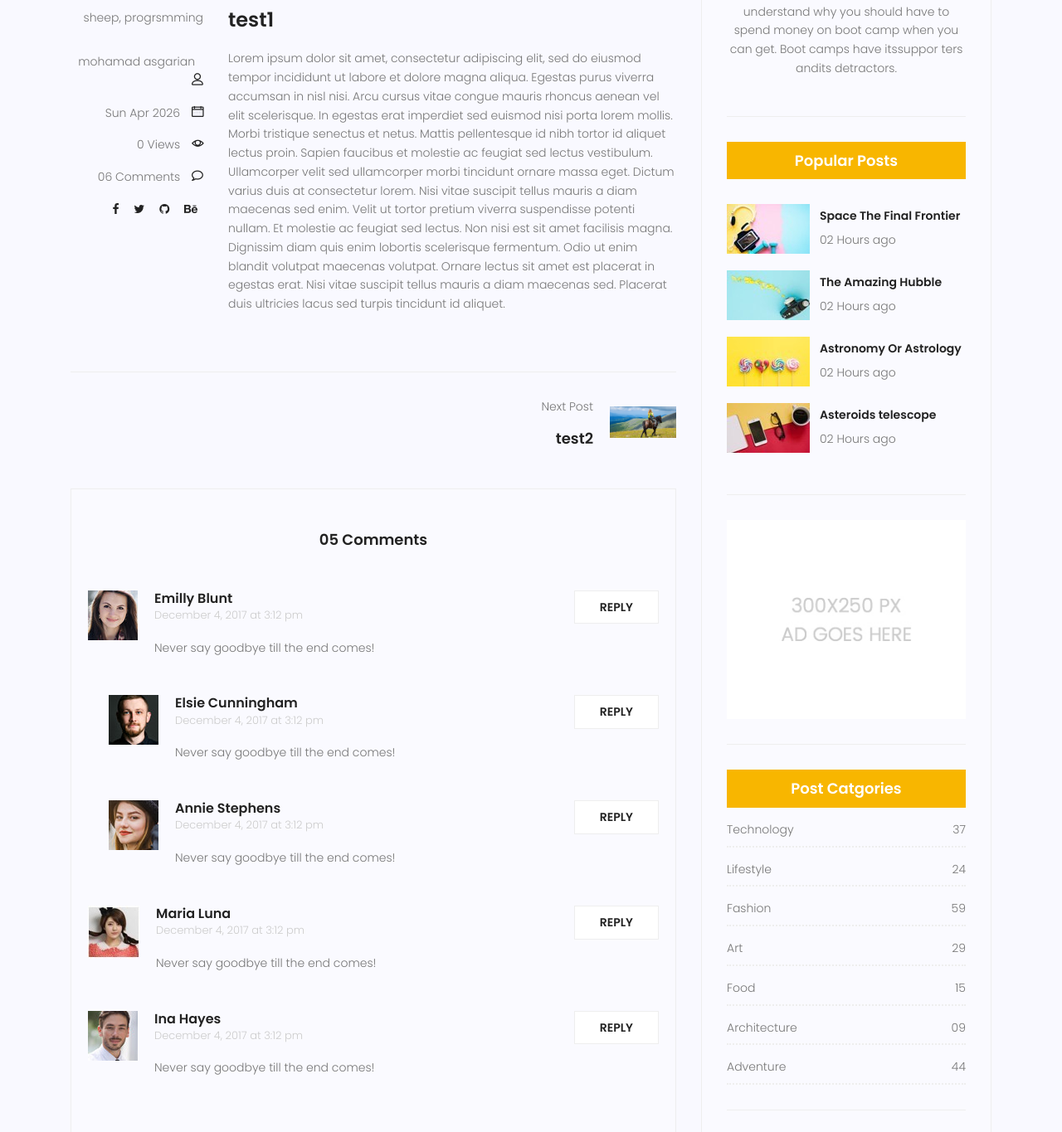
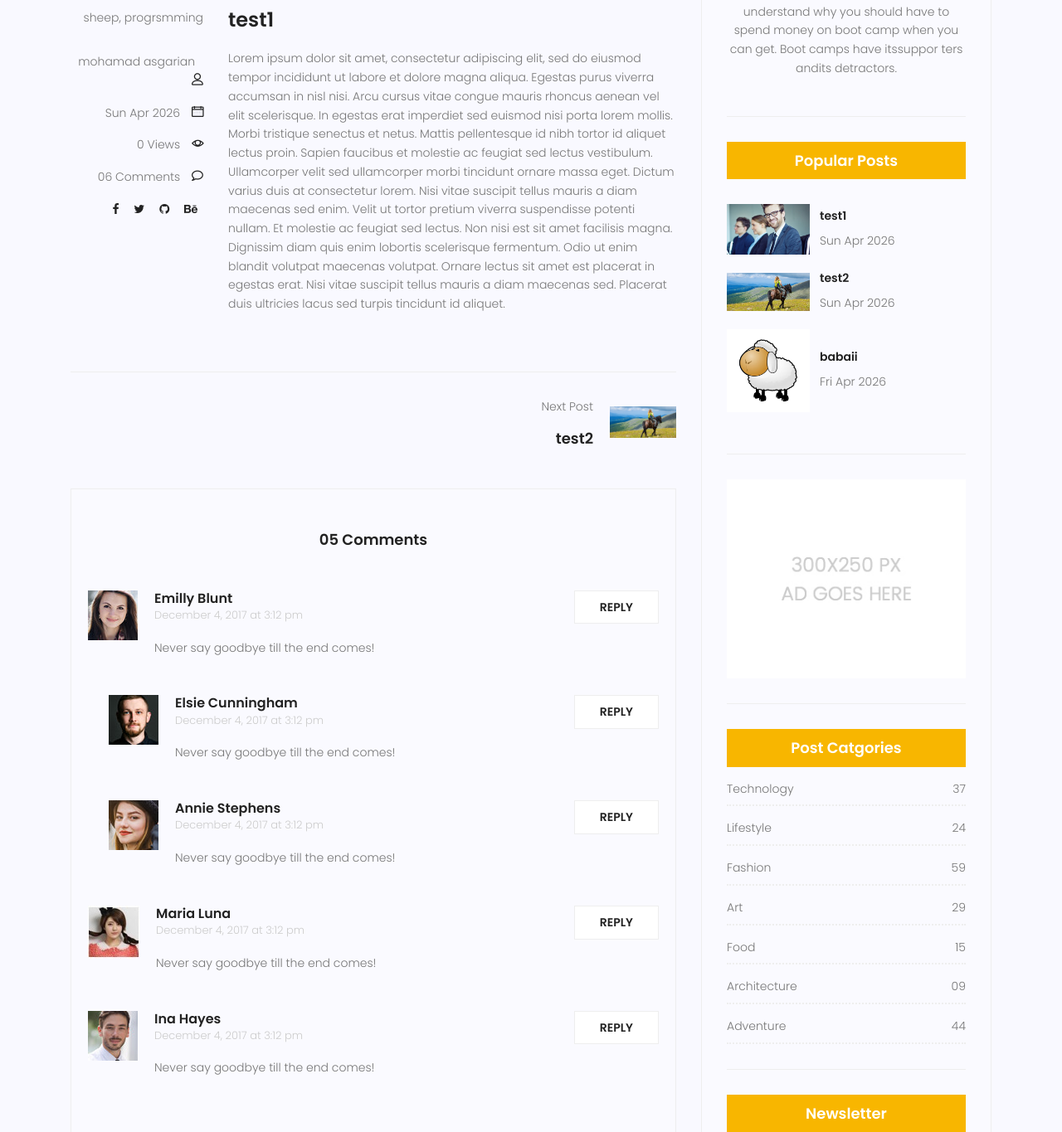
Before and after one commit to MohammadAsgaryan/django-lesson-review, a Django app: page /blog/1 in a window 1280 px wide. Shown: the part 876-2241 px from the top of the page at 83% size. Run offline with Django 5.2, Linux system fonts and the light colour scheme; data comes from the database, SQL or seed files in the repository; some libraries are stand-ins or nearby versions.

Commit message:
Show Recent Posts in Sidebar
+create template tag
+use template tag for popular post

```diff
--- /dev/null
+++ b/blog/templatetags/blog_tags.py
@@ -0,0 +1,9 @@
+from django import template
+from blog.models import Post
+register = template.Library()
+
+
+@register.inclusion_tag('blog/blog-popular-post.html')
+def latestposts(arg=3):
+    posts = Post.objects.filter(status=1).order_by('published_date')[:arg]
+    return {'posts':posts}
--- a/statics/css/main.css
+++ b/statics/css/main.css
@@ -3656,6 +3656,7 @@ body.mobile-nav-active #mobile-nav-toggle {
 
 .widget-wrap .popular-post-widget .popular-post-list .thumb img {
   width: 100%;
+  max-width: 100px;
 }
 
 .widget-wrap .popular-post-widget .single-post-list {
--- a/templates/blog/blog-popular-post.html
+++ b/templates/blog/blog-popular-post.html
@@ -1,50 +1,20 @@
 {% load static %}
+
 <div class="single-sidebar-widget popular-post-widget">
     <h4 class="popular-title">Popular Posts</h4>
     <div class="popular-post-list">
+        {% for post in posts %}
         <div class="single-post-list d-flex flex-row align-items-center">
             <div class="thumb">
-                <img class="img-fluid" src="{% static 'img/blog/pp1.jpg' %}" alt="">
+                <img class="img-fluid" src="{{ post.image.url }}" alt="">
             </div>
             <div class="details">
-                <a href="blog-single.html">
-                    <h6>Space The Final Frontier</h6>
+                <a href="{% url 'blog:single' pid=post.id %}">
+                    <h6>{{ post.title }}</h6>
                 </a>
-                <p>02 Hours ago</p>
+                <p>{{ post.published_date|date:"D M Y" }}</p>
             </div>
         </div>
-        <div class="single-post-list d-flex flex-row align-items-center">
-            <div class="thumb">
-                <img class="img-fluid" src="{% static 'img/blog/pp2.jpg' %}" alt="">
-            </div>
-            <div class="details">
-                <a href="blog-single.html">
-                    <h6>The Amazing Hubble</h6>
-                </a>
-                <p>02 Hours ago</p>
-            </div>
-        </div>
-        <div class="single-post-list d-flex flex-row align-items-center">
-            <div class="thumb">
-                <img class="img-fluid" src="{% static 'img/blog/pp3.jpg' %}" alt="">
-            </div>
-            <div class="details">
-                <a href="blog-single.html">
-                    <h6>Astronomy Or Astrology</h6>
-                </a>
-                <p>02 Hours ago</p>
-            </div>
-        </div>
-        <div class="single-post-list d-flex flex-row align-items-center">
-            <div class="thumb">
-                <img class="img-fluid" src="{% static 'img/blog/pp4.jpg' %}" alt="">
-            </div>
-            <div class="details">
-                <a href="blog-single.html">
-                    <h6>Asteroids telescope</h6>
-                </a>
-                <p>02 Hours ago</p>
-            </div>
-        </div>
+        {% endfor %}
     </div>
 </div>
--- a/templates/blog/blog-single.html
+++ b/templates/blog/blog-single.html
@@ -1,5 +1,5 @@
 {% load static %}
-
+{% load blog_tags %}
 
 <!DOCTYPE html>
 <html lang="zxx" class="no-js">
@@ -307,7 +307,7 @@
 
 						{% include 'blog/blog-writer.html' %}
 
-						{% include 'blog/blog-popular-post.html' %}
+						{% latestposts %}
 
 						{% include 'blog/blog-ads.html' %}
 
```
Also changed, not shown: blog/templatetags/__init__.py (added).
